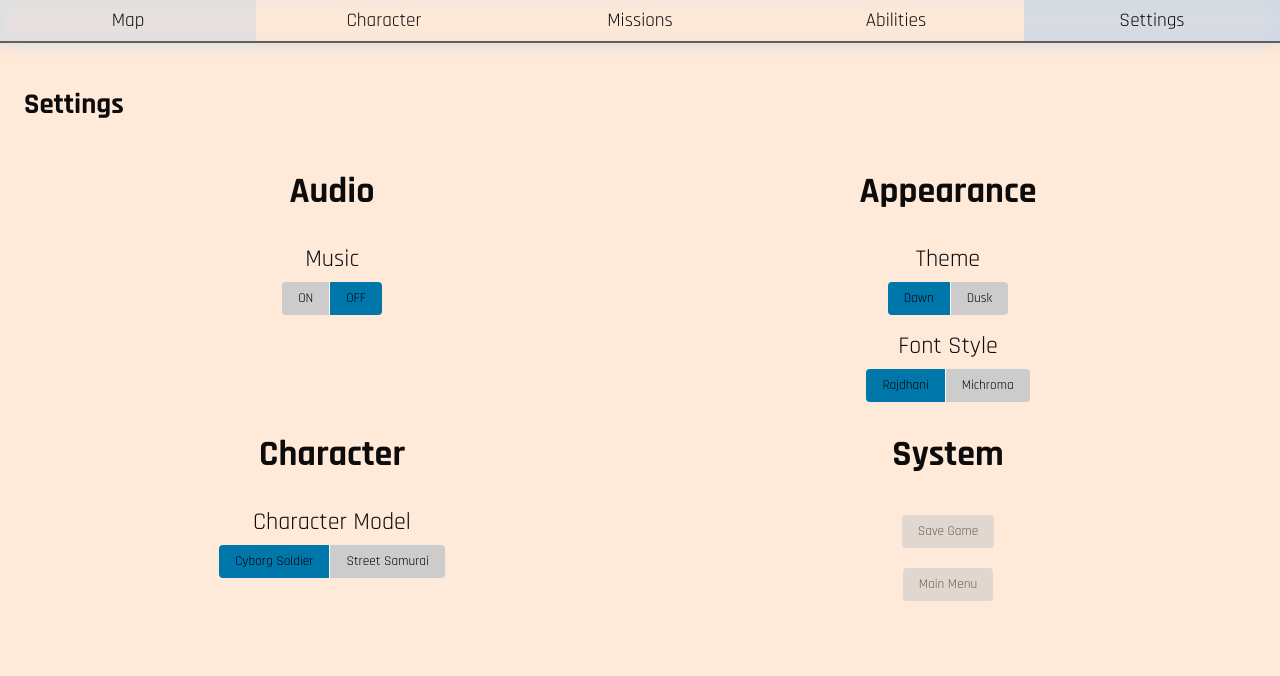
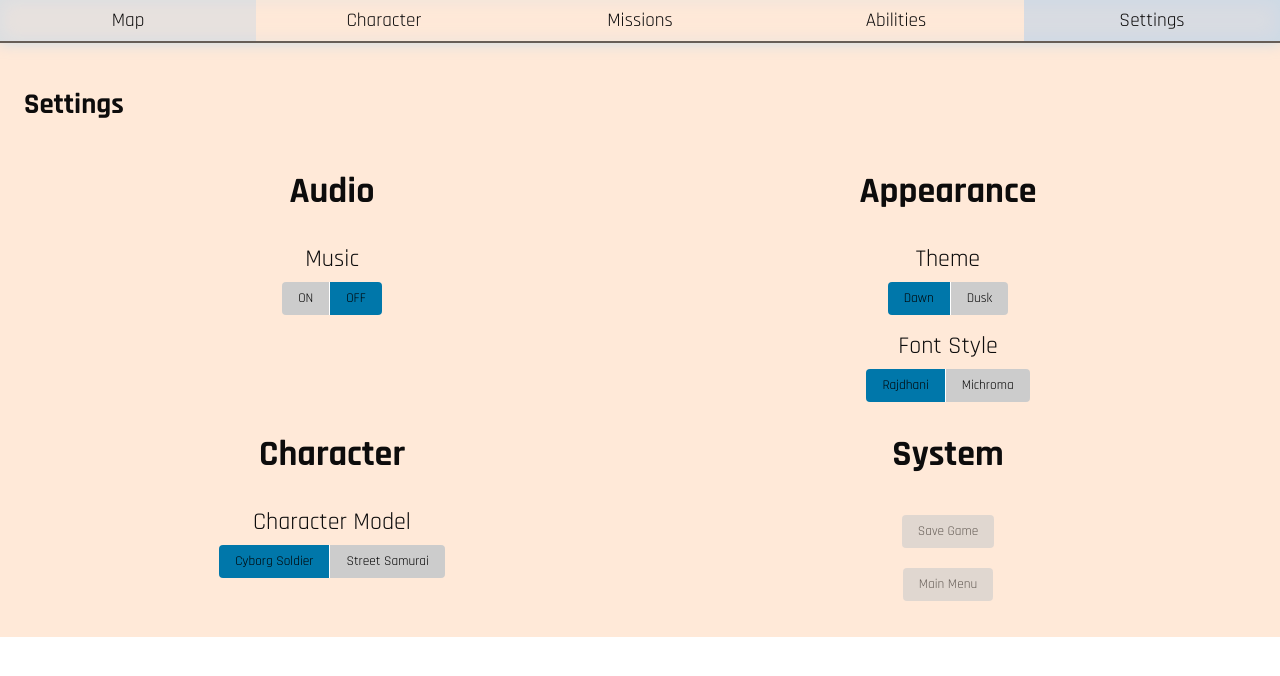
Before and after one commit to kshides21/game-menu, a React (Vite) app: page / in a window 1280 px wide. Both pictures are taken after a click on the button "Settings". Shown: the top 676 px of the page. Built offline with nearby package versions, Linux system fonts and the light colour scheme.

Commit message:
adjusted some styling issues

```diff
--- a/src/styles/MissionLog.css
+++ b/src/styles/MissionLog.css
@@ -17,7 +17,6 @@
 }
 
 .mission-list {
-  border: 1px solid rgba(179, 179, 179, 0.893);
   padding: 0.75rem;
 }
 
--- a/src/styles/Settings.css
+++ b/src/styles/Settings.css
@@ -9,7 +9,8 @@
 
 .settings-screen {
     padding: 24px;
-    height: 100vh;
+    height: 100%;
+
 }
 
 .settings-title {
```
Also changed, not shown: src/screens/SettingsScreen.jsx (+2 -6 lines).
